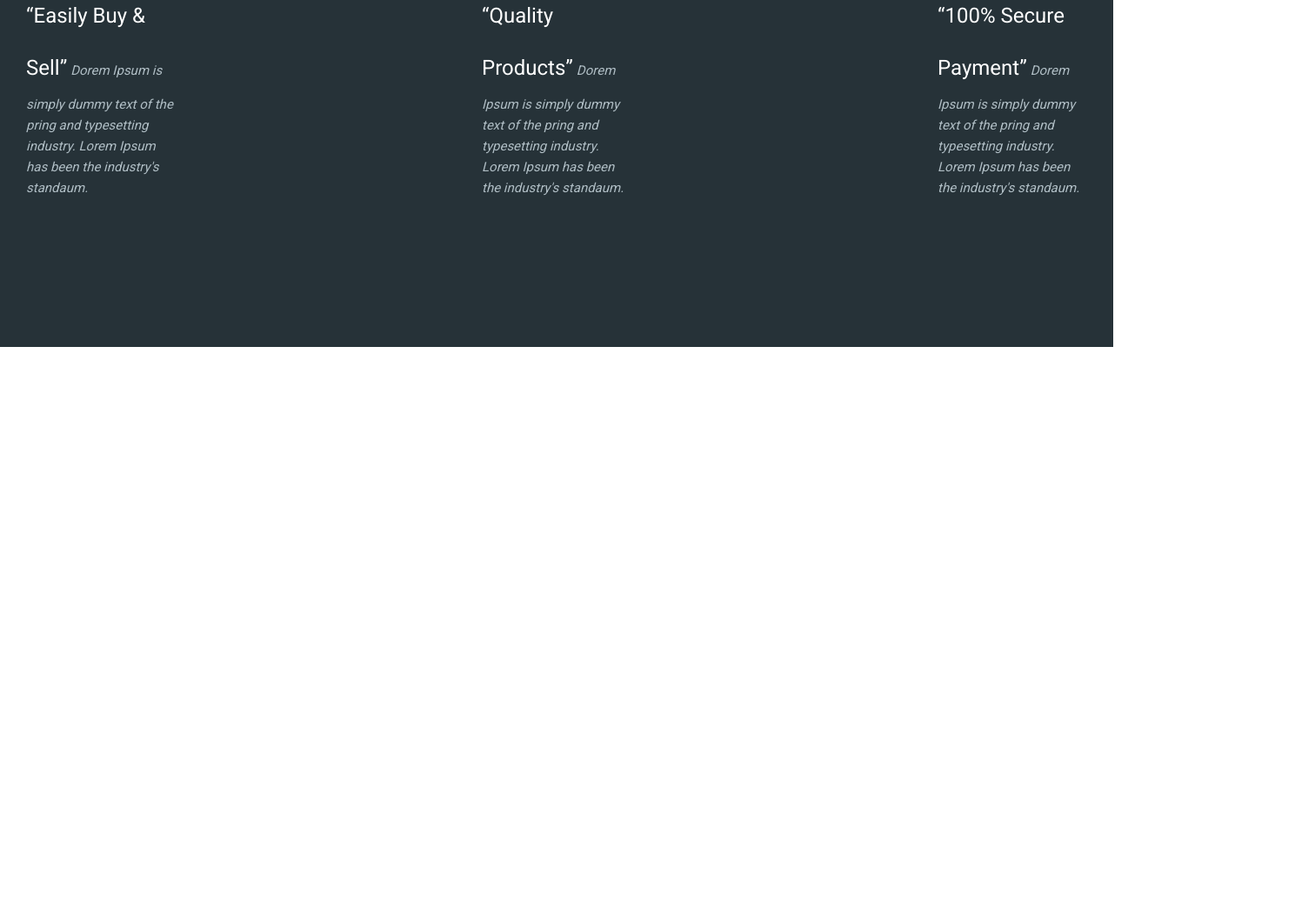
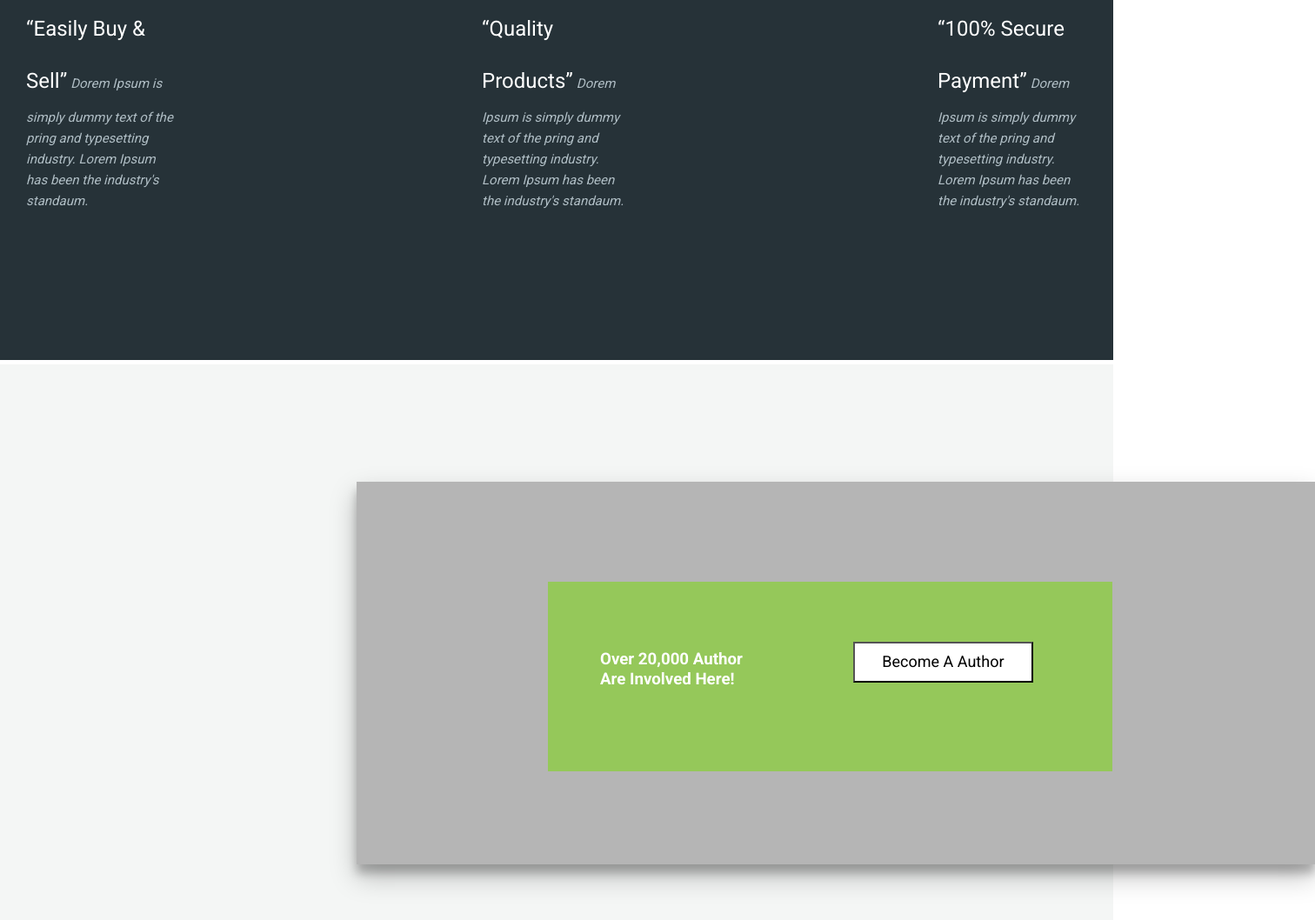
Before and after one commit to annaspas/online-store, a website: page src/home.html in a window 1280 px wide. Shown: the part 1312-2370 px from the top of the page at 87% size, 1512 px wide, since content can reach past the window. Before the commit the page ends 1711 px from the top, so only its background shows below. Drawn offline with nearby package versions, Linux system fonts and the light colour scheme; files that its build step writes are made by us from their sources.

Commit message:
section_benefits

```diff
--- a/src/home.html
+++ b/src/home.html
@@ -25,6 +25,7 @@
                         </div>
                     </div>
                 </div>
+            </div>
                 <div class="header_main">
                     <div class="topnav" id="myTopnav">
                         <a href="#home" class="active">Home</a>
@@ -42,7 +43,6 @@
                         </a>
                     </div>
                 </div>
-            </div>
         </header>
 
         <main class="main">
@@ -95,6 +95,18 @@
                     </div>
                 </div>
             </section>
+
+            <section class="section_benefits">
+                <div class="banner">
+                    <div class="rectangle">
+                        <h3>
+                            <p>Over 20,000 Author</p>
+                            <p>Are Involved Here!</p>
+                        </h3>
+                        <button class="btn_benefits">Become A Author</button>
+                    </div>
+                </div>
+            </section>
         </main>
 
         <footer class="footer">
--- a/src/styles/common/_base.scss
+++ b/src/styles/common/_base.scss
@@ -25,8 +25,8 @@ body {
 
 .container {
   width: 100%;
-  //max-width: 1200px;
-  //padding: 0 15px;
+//   max-width: 1200px;
+//   padding: 0 15px;
   margin: 0 auto;
 }
 
@@ -39,6 +39,10 @@ body {
 // section hero
 
 .section_hero {
+    width: 100%;
+    margin: 0 auto;
+    padding: 5px 0;
+
   .hero {
     margin-top: 0px;
     height: 100vh;
@@ -139,6 +143,10 @@ body {
 
 // section_services styles
 .section_services {
+    width: 100%;
+    margin: 0 auto;
+    padding: 5px 0px;
+
   .services {
     background-color: #263238;
     position: relative;
@@ -221,3 +229,50 @@ body {
     }
   }
 }
+
+.section_benefits {
+    background-color: $gray;
+    width: 100%;
+    margin: 0 auto;
+    padding: 5px 0px;
+    height: 708px;
+
+    .banner {
+        margin: 130px 410px;
+        background-color: #b5b5b5;
+        height: 440px;
+        width: 1102px;
+        position: absolute;
+        display: flex;
+        box-shadow: 0 14px 28px rgba(0,0,0,0.25), 0 10px 10px rgba(0,0,0,0.22)
+    }
+
+    .rectangle {
+        height: 218px;
+        width: 649px;
+        background-color: $green;
+        position: relative;
+        display: flex;
+        margin: 115px 220px;
+
+        h3 {
+            font-style: 30px;
+            font-family: $base-f-family;
+            color: $white;
+            line-height: .2;
+            text-align: left;
+            margin: 70px 60px;
+        }
+
+        .btn_benefits {
+            width: 207px;
+            height: 47px;
+            background-color: $white;
+            font-size: 18px;
+            font-family: $base-f-family;
+            line-height: 2;
+            text-align: center;
+            margin: 69px 67px;
+          }
+    }
+}
--- a/src/styles/common/_variables.scss
+++ b/src/styles/common/_variables.scss
@@ -3,6 +3,7 @@ $black: #000;
 $white: #fff;
 $green: #95c85a;
 $red: #e74c3c;
+$gray: #f4f6f5;
 
 // Type
 $base-f-family: 'Roboto', Arial, Helvetica, sans-serif;
```
Also changed, not shown: src/styles/blocks/_buttons.scss (line endings or trailing spaces).
